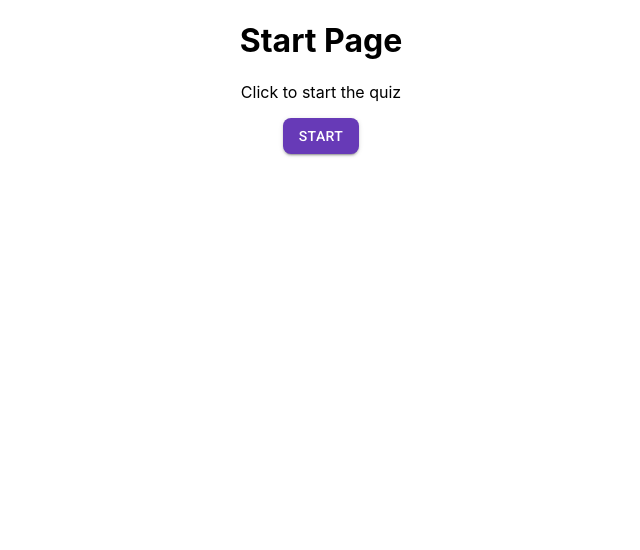
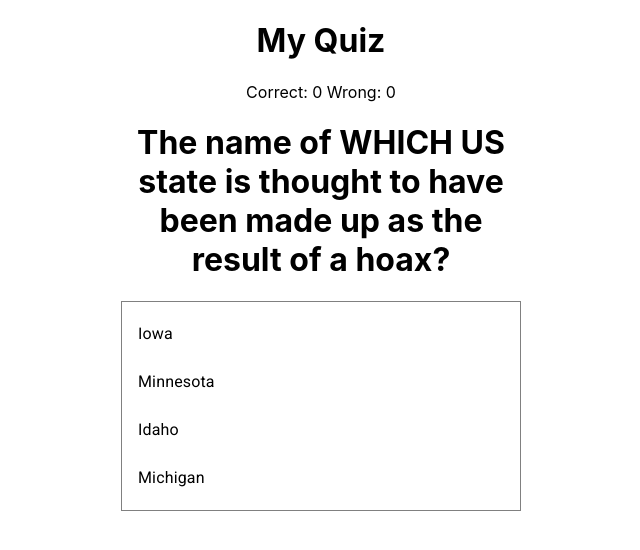
Before and after one commit to webbeast2019/react-trivia, a React (Create React App) app: page /question in a window 1280 px wide. Shown: the top 550 px of the page, without its empty margins (319-959 px from the left). Built offline with nearby package versions, Linux system fonts and the light colour scheme.

Commit message:
add router

```diff
--- a/package.json
+++ b/package.json
@@ -13,6 +13,7 @@
     "react": "^16.8.6",
     "react-dom": "^16.8.6",
     "react-redux": "^7.0.3",
+    "react-router-dom": "^5.0.1",
     "react-scripts": "3.0.1",
     "redux": "^4.0.1",
     "typescript": "3.4.5"
@@ -39,6 +40,7 @@
     ]
   },
   "devDependencies": {
+    "@types/react-router-dom": "^4.3.4",
     "redux-devtools": "^3.5.0"
   }
 }
--- a/src/App.tsx
+++ b/src/App.tsx
@@ -5,47 +5,54 @@ import StartPage from './pages/StartPage';
 import SummaryPage from './pages/SummaryPage';
 import QuizPage from './pages/QuizPage';
 import {connect} from 'react-redux';
+import {Redirect, Route, Switch} from 'react-router-dom';
 
 interface IProp {
-  activeView: ActiveViewEmum
+  // activeView: ActiveViewEmum
 }
 
-const App: React.FC<IProp> = ({activeView}) => {
+const App: React.FC<IProp> = ({/*activeView*/}) => {
 
   useEffect(() => {
     console.log('componentDidMount App');
   }, []);
 
   // get active page: start / quiz / summary
-  const getActiveView = (): JSX.Element | undefined => {
-    let view;
-
-    switch (activeView) {
-      case ActiveViewEmum.start:
-        view = <StartPage/>;
-        break;
-
-      case ActiveViewEmum.quiz:
-        view = <QuizPage/>;
-        break;
-
-      case ActiveViewEmum.summary:
-        view = <SummaryPage/>;
-
-        break;
-    }
-    return view;
-  };
+  // const getActiveView = (): JSX.Element | undefined => {
+  //   let view;
+  //
+  //   switch (activeView) {
+  //     case ActiveViewEmum.start:
+  //       view = <StartPage/>;
+  //       break;
+  //
+  //     case ActiveViewEmum.quiz:
+  //       view = <QuizPage/>;
+  //       break;
+  //
+  //     case ActiveViewEmum.summary:
+  //       view = <SummaryPage/>;
+  //
+  //       break;
+  //   }
+  //   return view;
+  // };
 
   return (
     <div className="App">
-      {getActiveView()}
+      <Switch>
+        <Route path="/start" component={StartPage}/>
+        <Route path="/question" component={QuizPage}/>
+        <Route path="/summary" component={SummaryPage}/>
+        <Redirect exact from="/" to="/start"/>
+        <Route path="/" render={()=> <div>Page not found</div>}/>
+      </Switch>
     </div>
   );
 };
 
 const mapStateToProps = (state: any) => ({
-  activeView: state.pageView.activeView,
+  // activeView: state.pageView.activeView,
 });
 
 export default connect(mapStateToProps)(App);
--- a/src/components/Question/Question.tsx
+++ b/src/components/Question/Question.tsx
@@ -1,10 +1,10 @@
-import React from 'react';
+import React, {useState} from 'react';
 import {connect} from 'react-redux';
 import {IQuestion} from '../../models/IQuestion';
 import {Dispatch} from 'redux';
-import {ActiveViewEmum} from '../../models/ActiveView';
 import {List, ListItem, ListItemText} from '@material-ui/core';
 import './Question.scss'
+import {Redirect} from 'react-router';
 
 interface IProps {
   text: string;
@@ -15,15 +15,25 @@ interface IProps {
 }
 
 const Question: React.FC<IProps> = ({text, options, correctIndex, onNext, isLast}) => {
+  const [finished, setFinished] = useState(false);
+
   function onClick(answerIndex: number) {
     onNext(answerIndex, correctIndex, isLast);
+    if (isLast) {
+      setFinished(true);
+    }
   }
 
   const optionalAnswers = options.map((q: string, i: number) => (
     <ListItem button key={i} onClick={onClick.bind(null, i)}>
-        <ListItemText>{q}</ListItemText>
+      <ListItemText>{q}</ListItemText>
     </ListItem>
   ));
+
+
+  if (finished) {
+    return <Redirect to="/summary"/>;
+  }
 
   return (
     <div className="Question">
@@ -47,16 +57,14 @@ const mapStateToProps = (state: any) => {
 };
 
 const mapDispatchToProps = (dispatch: Dispatch) => ({
-  onNext: (answerIndex:number, correctIndex:number, isLast:boolean) => {
-    if(answerIndex === correctIndex) {
+  onNext: (answerIndex: number, correctIndex: number, isLast: boolean) => {
+    if (answerIndex === correctIndex) {
       dispatch({type: 'ADVANCE_CORRECT'});
     } else {
       dispatch({type: 'ADVANCE_WRONG'});
     }
 
-    if(isLast) {
-      dispatch({type: 'CHANGE_VIEW', payload: ActiveViewEmum.summary});
-    } else {
+    if (!isLast) {
       dispatch({type: 'ADVANCE_QUESTION'});
     }
   }
--- a/src/index.tsx
+++ b/src/index.tsx
@@ -7,6 +7,7 @@ import * as serviceWorker from './serviceWorker';
 import configureStore from './store/configureStore';
 import {createMuiTheme} from '@material-ui/core';
 import {ThemeProvider} from '@material-ui/styles';
+import { BrowserRouter as Router} from 'react-router-dom';
 
 const store = configureStore();
 
@@ -33,7 +34,9 @@ const theme = createMuiTheme({
 ReactDOM.render(
   <Provider store={store}>
     <ThemeProvider theme={theme}>
-      <App />
+      <Router>
+        <App />
+      </Router>
     </ThemeProvider>
   </Provider>,
   document.getElementById('root'));
--- a/src/pages/StartPage.tsx
+++ b/src/pages/StartPage.tsx
@@ -1,31 +1,31 @@
 import React from 'react';
-import {Dispatch} from 'redux';
-import {ActiveViewEmum} from '../models/ActiveView';
-import {connect} from 'react-redux';
 import {Button} from '@material-ui/core';
+import {Link} from 'react-router-dom';
 
 interface IProps {
-  onStart: any
 }
 
-const StartPage: React.FC<IProps> = ({onStart}) => {
+const StartPage: React.FC<IProps> = () => {
   return (
     <div>
       <h1>Start Page</h1>
       <p>Click to start the quiz</p>
-      <Button variant="contained" color="primary" onClick={onStart}>
-        Start
-      </Button>
+      <Link to="/question">
+        <Button variant="contained" color="primary">
+          Start
+        </Button>
+      </Link>
     </div>
   );
 };
 
 
-const mapDispatchToProps = (dispatch: Dispatch) => ({
-  onStart: () => dispatch({
-    type:'CHANGE_VIEW',
-    payload: ActiveViewEmum.quiz
-  })
-});
+// const mapDispatchToProps = (dispatch: Dispatch) => ({
+  // onStart: () => dispatch({
+  //   type: 'CHANGE_VIEW',
+  //   payload: ActiveViewEmum.quiz
+  // })
+// });
 
-export default connect(null, mapDispatchToProps)(StartPage);
+// export default connect(null, mapDispatchToProps)(StartPage);
+export default StartPage;
```
Also changed, not shown: 1 other file (tests, documents, lock files or other folders).
